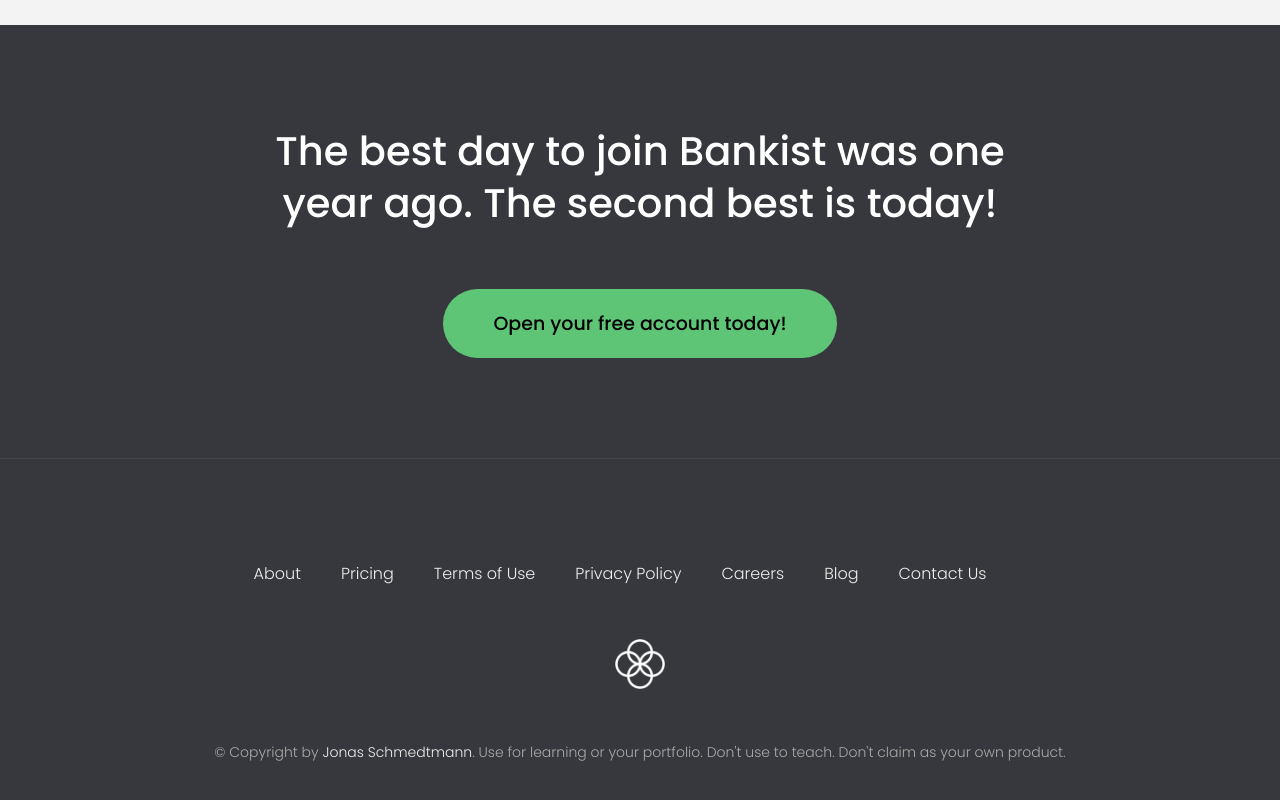
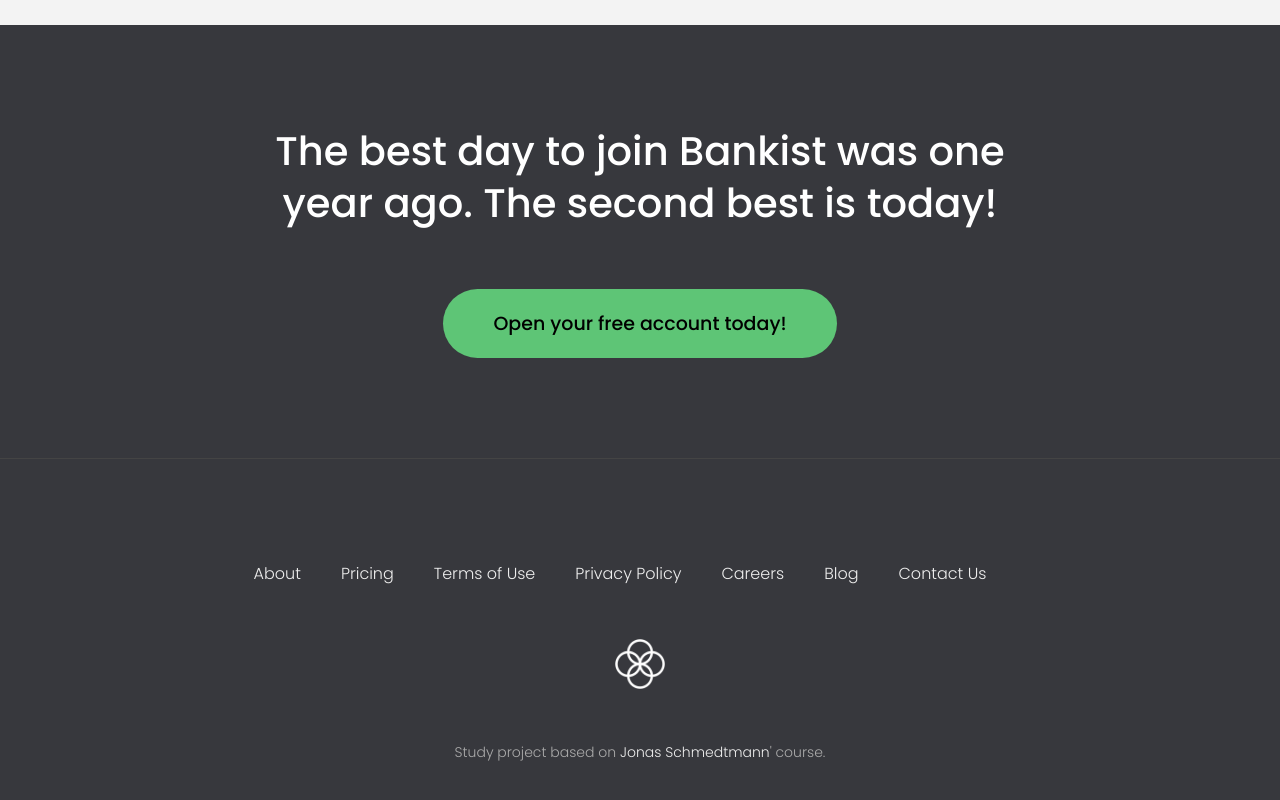
Before and after one commit to whitewhitefang/BankistLandingPage, a plain HTML site: page index.html in a window 1280 px wide. Shown: the part 4171-4971 px from the top of the page. Drawn offline with Linux system fonts and the light colour scheme.

Commit message:
Update index.html

```diff
--- a/index.html
+++ b/index.html
@@ -1,4 +1,3 @@
-
 <!DOCTYPE html>
 <html lang="en">
   <head>
@@ -317,14 +316,13 @@
       </ul>
       <img src="img/icon.png" alt="Logo" class="footer__logo" />
       <p class="footer__copyright">
-        &copy; Copyright by
+        Study project based on
         <a
           class="footer__link twitter-link"
           target="_blank"
           href="https://twitter.com/jonasschmedtman"
           >Jonas Schmedtmann</a
-        >. Use for learning or your portfolio. Don't use to teach. Don't claim
-        as your own product.
+        >' course.
       </p>
     </footer>
 
```
